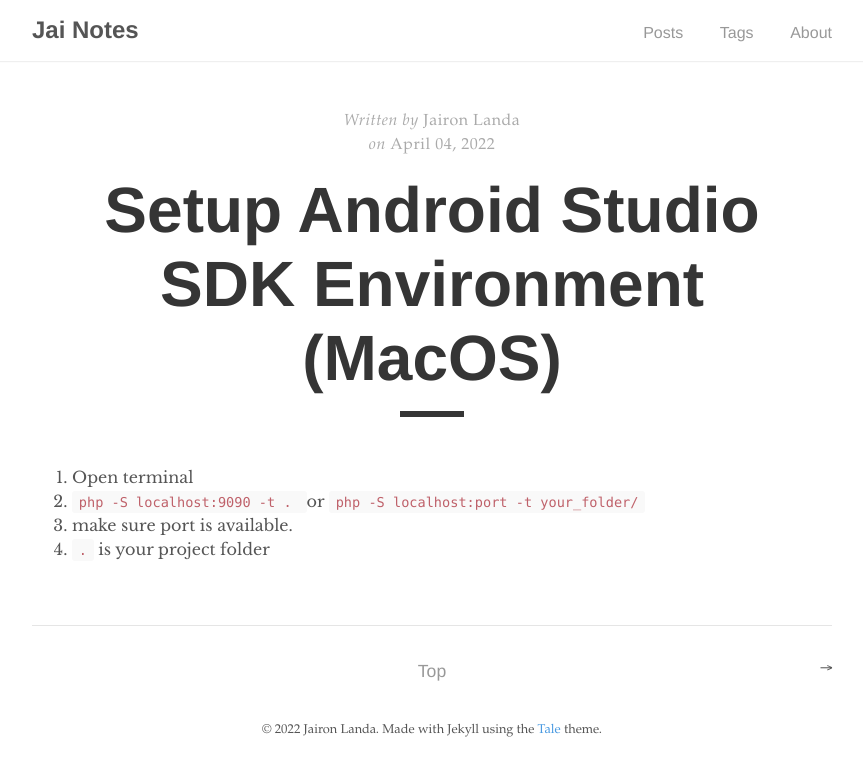
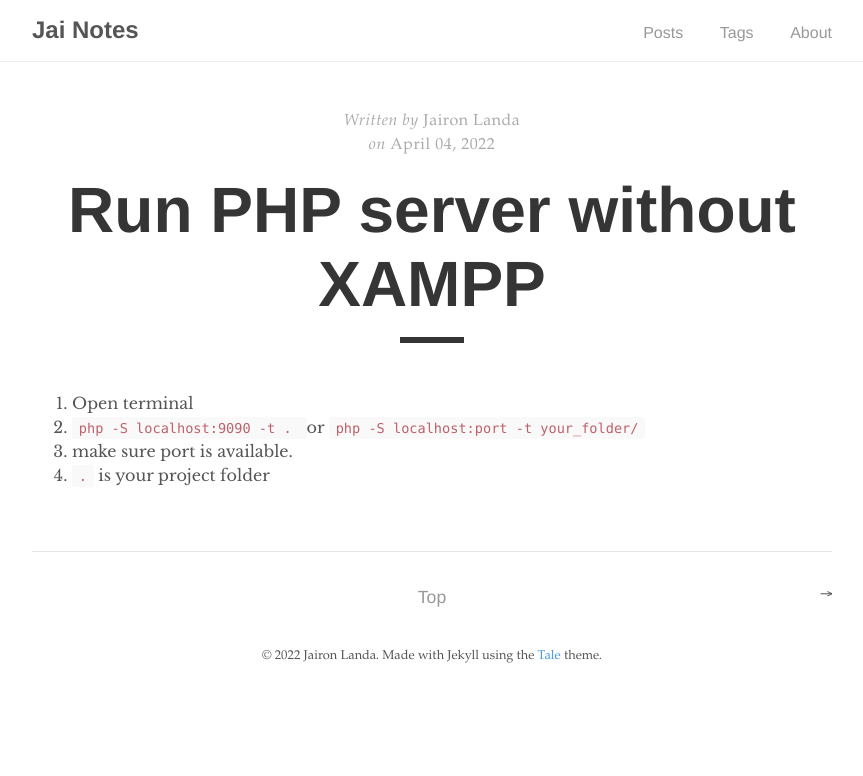
Before and after one commit to Jaironlanda/notes, a Jekyll site: the page built from _posts/2022-04-04-run-php-server-without-xampp.md, in a window 1280 px wide. Shown: the top 776 px of the page, without its empty margins (208-1071 px from the left). Built offline with Jekyll 4.4.1, drawn with Linux system fonts in a browser that asks for light colours.

Commit message:
change title

```diff
--- a/_posts/2022-04-04-run-php-server-without-xampp.md
+++ b/_posts/2022-04-04-run-php-server-without-xampp.md
@@ -1,6 +1,6 @@
 ---
 layout: post
-title: "Setup Android Studio SDK Environment (MacOS)"
+title: "Run PHP server without XAMPP"
 tags: php
 ---
 
```
